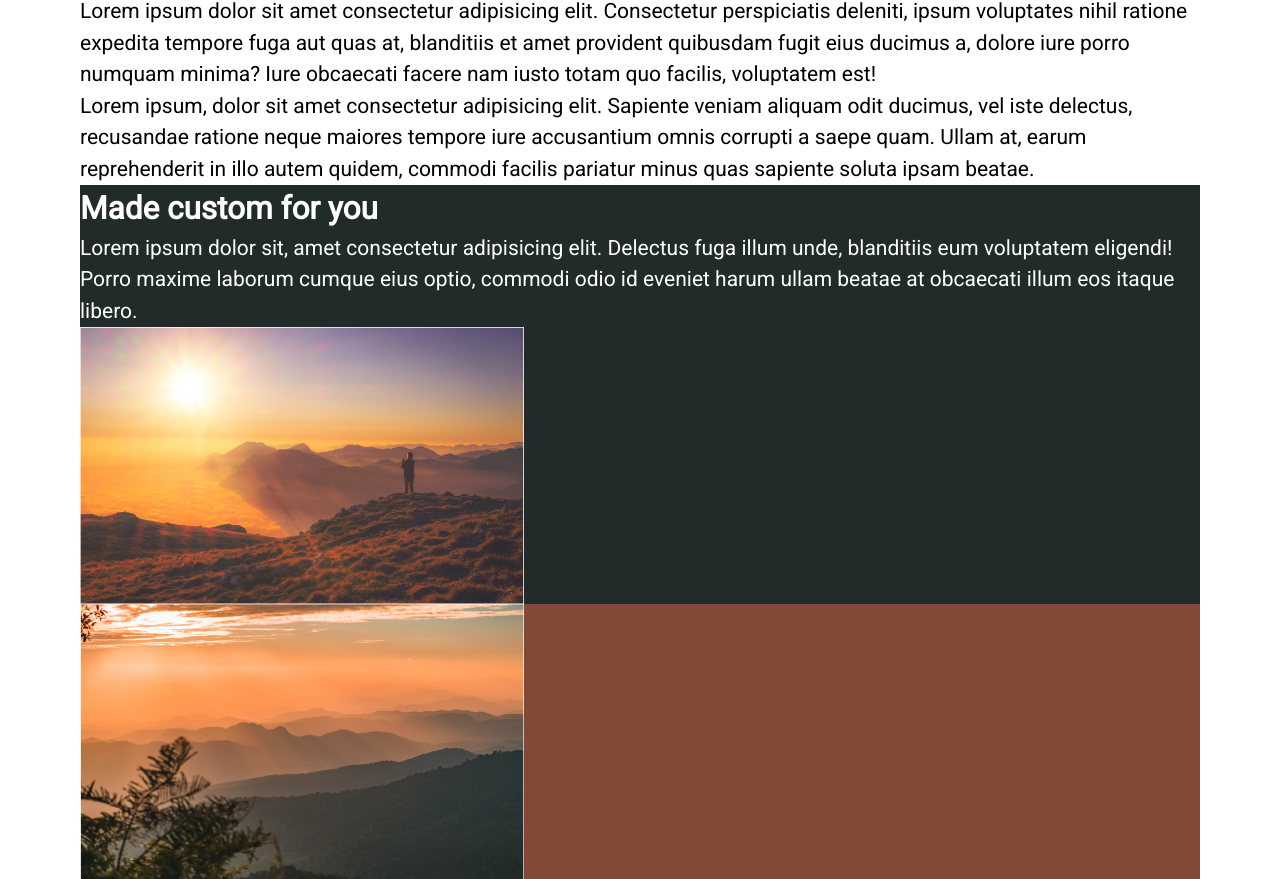
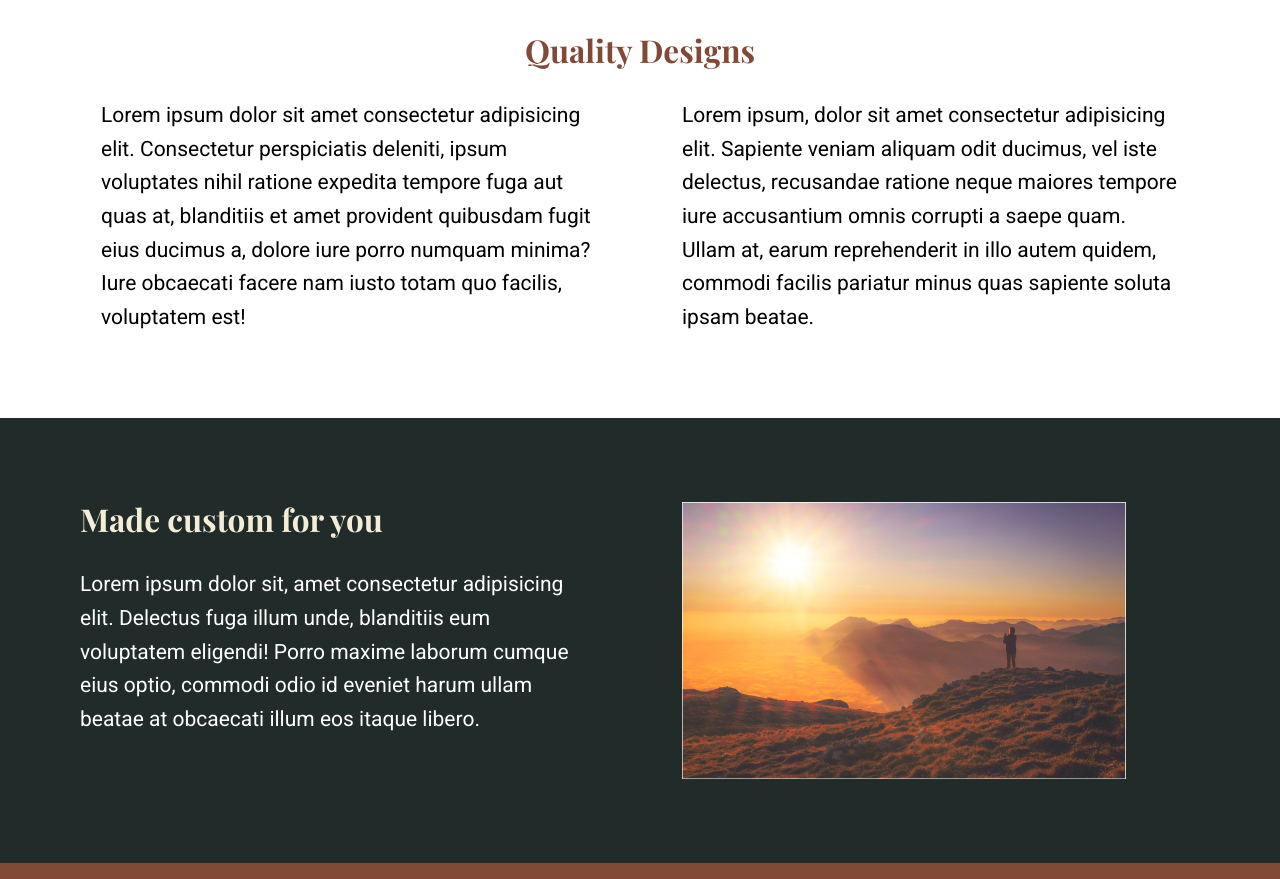
Before and after one commit to andrewteece/Responsive-Layouts--3, a plain HTML site: page index.html in a window 1280 px wide. Shown: the part 723-1602 px from the top of the page. Drawn offline with nearby package versions, Linux system fonts and the light colour scheme.

Commit message:
section styles and media query

```diff
--- a/index.html
+++ b/index.html
@@ -7,50 +7,71 @@
     <link rel="stylesheet" href="style.css" />
   </head>
   <body>
-    <header class="hero wrapper">
+    <header class="hero">
+      <div class="wrapper">
         <p class="hero__text">lorem ipsum sit</p>
         <h1 class="hero__title">
-        Responsive layouts don't have to be a struggle
+          Responsive layouts don't <br />
+          to be a struggle
         </h1>
+      </div>
     </header>
-    <main class="wrapper">
-      <section>
-        <h2>Quality Designs</h2>
+    <main>
+      <section class="wrapper">
+        <h2 class="section__title--dark text-align">Quality Designs</h2>
+        <div class="row">
+          <div class="col">
             <p>
-          Lorem ipsum dolor sit amet consectetur adipisicing elit. Consectetur
-          perspiciatis deleniti, ipsum voluptates nihil ratione expedita tempore
-          fuga aut quas at, blanditiis et amet provident quibusdam fugit eius
-          ducimus a, dolore iure porro numquam minima? Iure obcaecati facere nam
-          iusto totam quo facilis, voluptatem est!
+              Lorem ipsum dolor sit amet consectetur adipisicing elit.
+              Consectetur perspiciatis deleniti, ipsum voluptates nihil ratione
+              expedita tempore fuga aut quas at, blanditiis et amet provident
+              quibusdam fugit eius ducimus a, dolore iure porro numquam minima?
+              Iure obcaecati facere nam iusto totam quo facilis, voluptatem est!
             </p>
+          </div>
+          <div class="col">
             <p>
               Lorem ipsum, dolor sit amet consectetur adipisicing elit. Sapiente
               veniam aliquam odit ducimus, vel iste delectus, recusandae ratione
-          neque maiores tempore iure accusantium omnis corrupti a saepe quam.
-          Ullam at, earum reprehenderit in illo autem quidem, commodi facilis
-          pariatur minus quas sapiente soluta ipsam beatae.
+              neque maiores tempore iure accusantium omnis corrupti a saepe
+              quam. Ullam at, earum reprehenderit in illo autem quidem, commodi
+              facilis pariatur minus quas sapiente soluta ipsam beatae.
             </p>
+          </div>
+        </div>
       </section>
       <section class="bg-dark">
-        <h2>Made custom for you</h2>
+        <div class="row wrapper">
+          <div class="col">
+            <h2 class="section__title--light">Made custom for you</h2>
             <p>
               Lorem ipsum dolor sit, amet consectetur adipisicing elit. Delectus
               fuga illum unde, blanditiis eum voluptatem eligendi! Porro maxime
-          laborum cumque eius optio, commodi odio id eveniet harum ullam beatae
-          at obcaecati illum eos itaque libero.
+              laborum cumque eius optio, commodi odio id eveniet harum ullam
+              beatae at obcaecati illum eos itaque libero.
             </p>
+          </div>
+          <div class="col">
             <img src="img/image-01.jpg" alt="person looking at sun and mist" />
+          </div>
+        </div>
       </section>
       <section class="bg-light">
+        <div class="row wrapper">
+          <div class="col">
             <img src="img/image-02.jpg" alt="mountains with haze and sun" />
-        <h2>Created with care</h2>
+          </div>
+          <div class="col">
+            <h2 class="section__title--light">Created with care</h2>
             <p>
               Lorem ipsum dolor sit amet consectetur adipisicing elit. Et nihil
               eligendi, sapiente, harum neque cum voluptatibus in consequuntur
-          cupiditate quia totam quisquam, autem facere sint! Lorem ipsum dolor
-          sit amet consectetur, adipisicing elit. Mollitia quaerat corrupti
-          totam.
+              cupiditate quia totam quisquam, autem facere sint! Lorem ipsum
+              dolor sit amet consectetur, adipisicing elit. Mollitia quaerat
+              corrupti totam.
             </p>
+          </div>
+        </div>
       </section>
     </main>
   </body>
--- a/style.css
+++ b/style.css
@@ -49,7 +49,23 @@ img {
 body {
   font-family: var(--ff-primary);
   font-size: var(--fs-primaryText);
-  line-height: 1.5;
+  line-height: 1.6;
+}
+
+h1,
+h2 {
+  font-family: var(--ff-secondary);
+  font-weight: var(--fw-bold);
+  line-height: 1.1;
+  margin-top: 0;
+}
+
+h2 {
+  margin-bottom: 1em;
+}
+
+section {
+  padding: 4em 1em;
 }
 
 /* UTILITY */
@@ -73,6 +89,18 @@ body {
   color: var(--clr-neutral-100);
 }
 
+.section__title--dark {
+  color: var(--clr-accent-500);
+}
+
+.section__title--light {
+  color: var(--clr-accent-400);
+}
+
+.text-align {
+  text-align: center;
+}
+
 /* HERO */
 
 .hero {
@@ -81,21 +109,34 @@ body {
   justify-content: center;
   align-items: center;
   gap: 1rem;
+  width: 100%;
   min-height: 42rem;
   background: var(--clr-accent-400);
 }
 
 .hero__title {
-  font-family: var(--ff-secondary);
   font-size: var(--fs-mainHeadings);
   color: var(--clr-accent-500);
-  padding: 0 10rem;
   text-align: center;
-  line-height: 1.1;
 }
 
 .hero__text {
   text-transform: uppercase;
-  letter-spacing: 6px;
+  letter-spacing: 8px;
   font-weight: var(--fw-reg);
+  text-align: center;
 }
+
+@media screen and (min-width: 800px) {
+  .row {
+    display: flex;
+  }
+
+  .col {
+    width: 100%;
+  }
+
+  .col + .col {
+    margin-left: 4em;
+  }
+}
```
Lines whose indentation alone changed are shown as unchanged.
